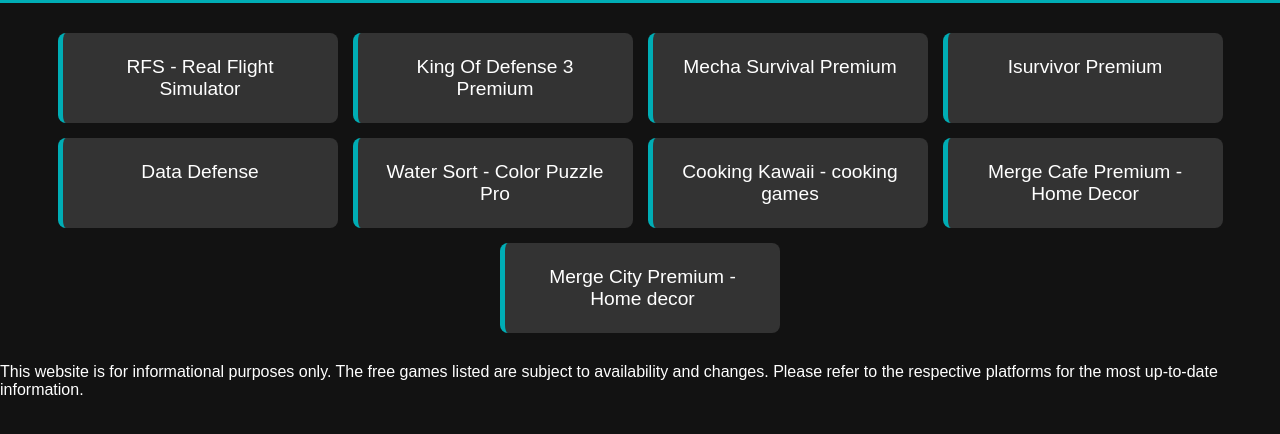
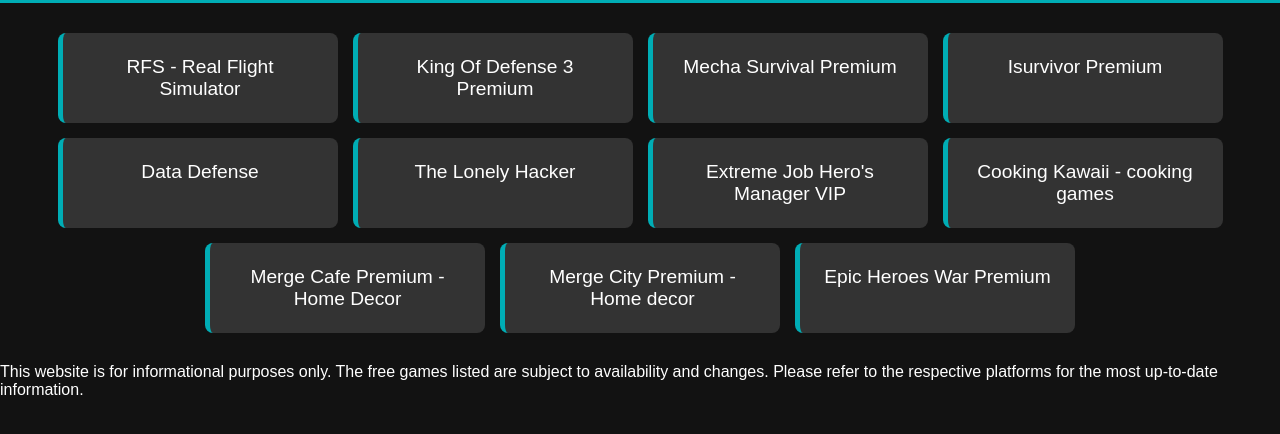
Before and after one commit to Dwaynedibbli/Free-games-list, a plain HTML site: page game_pages/google_play.html in a window 1280 px wide. Shown: the part 150-584 px from the top of the page. Drawn offline with Linux system fonts and the light colour scheme.

Commit message:
Hourly update of free games list

```diff
--- a/game_pages/google_play.html
+++ b/game_pages/google_play.html
@@ -22,10 +22,12 @@
         <div class="game-item"><a href="https://play.google.com/store/apps/details?id=com.Gcenter.SciFi.Survivor.io.Mecha.Survival.Firenow.premium">Mecha Survival Premium</a></div>
         <div class="game-item"><a href="https://play.google.com/store/apps/details?id=com.Gcenter.i.Survivor.Epic.SHMUP.premium">Isurvivor Premium</a></div>
         <div class="game-item"><a href="https://play.google.com/store/apps/details?id=com.IIBlocks.DataDefense">Data Defense</a></div>
-        <div class="game-item"><a href="https://play.google.com/store/apps/details?id=com.IQPuzzlesGames.WaterSortColorPuzzlePro">Water Sort - Color Puzzle Pro</a></div>
+        <div class="game-item"><a href="https://play.google.com/store/apps/details?id=com.TheLonelyDeveloper.TheLonelyHacker">The Lonely Hacker</a></div>
+        <div class="game-item"><a href="https://play.google.com/store/apps/details?id=com.bigshotgames.hero_managervip">Extreme Job Hero's Manager VIP</a></div>
         <div class="game-item"><a href="https://play.google.com/store/apps/details?id=com.cscmobi.cooking.love">Cooking Kawaii - cooking games</a></div>
         <div class="game-item"><a href="https://play.google.com/store/apps/details?id=com.cscmobi.merge.cafe.premium">Merge Cafe Premium -Home Decor</a></div>
         <div class="game-item"><a href="https://play.google.com/store/apps/details?id=com.cscmobi.merge.city.premium">Merge City Premium -Home decor</a></div>
+        <div class="game-item"><a href="https://play.google.com/store/apps/details?id=com.divmob.epicheroeswar.en.freemium">Epic Heroes War Premium</a></div>
     </div>
 <footer>
     <p>This website is for informational purposes only. The free games listed are subject to availability and changes. Please refer to the respective platforms for the most up-to-date information.</p>
```
Also changed, not shown: index.html (+1 -1 lines).
